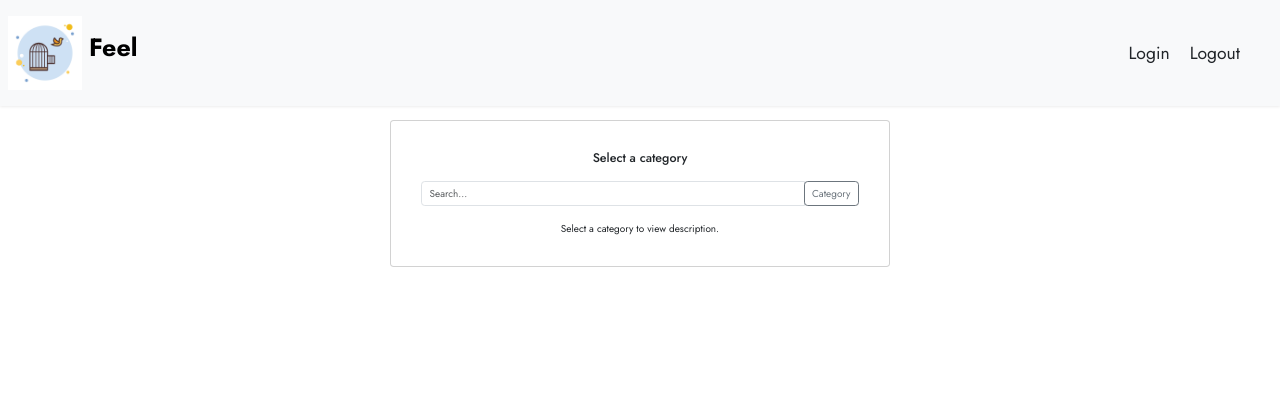
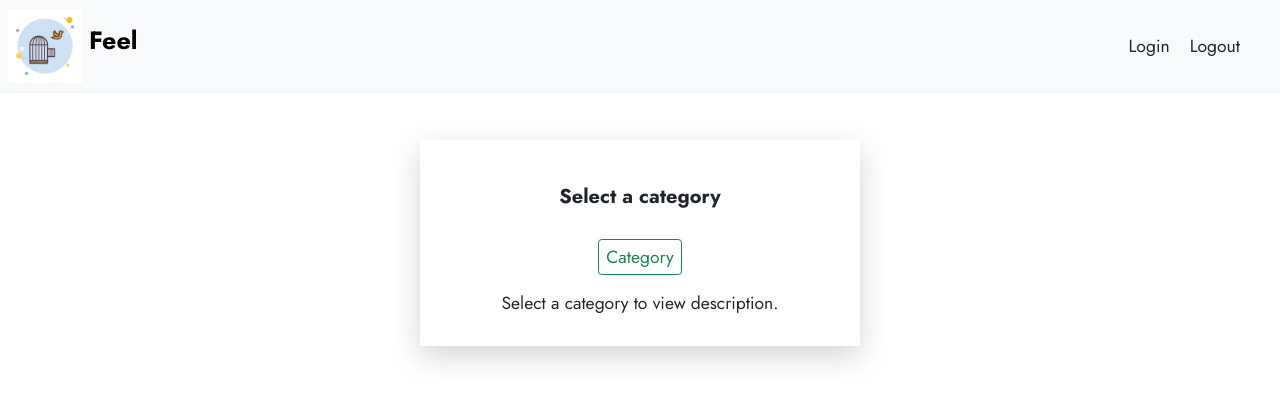
Before and after one commit to manasiPandey21/Feel, a React (Create React App) app: page / in a window 1280 px wide. Shown: the top 404 px of the page. Built offline with nearby package versions, Linux system fonts and the light colour scheme.

Commit message:
category completed

```diff
--- a/src/Home_page.jsx
+++ b/src/Home_page.jsx
@@ -4,48 +4,46 @@ import 'bootstrap/dist/css/bootstrap.min.css';
 
 const Home_page = () => {
   const [selectedCategory, setSelectedCategory] = useState(null);
+  const [showCategoryList, setShowCategoryList] = useState(false);
 
   const handleSelectCategory = (categoryName) => {
     setSelectedCategory(categoryName);
+    setShowCategoryList(false);
+  };
+
+  const handleToggleCategoryList = () => {
+    setShowCategoryList(!showCategoryList);
   };
 
   return (
     <>
-    <div className='my-5 pt-5'></div>
-<div className='container my-5 pt-5'>
-      <div className='card text-center mx-auto' style={{ maxWidth: '500px' }}>
-        <div className='card-body p-5'>
-          <h5 className='card-title mb-4'>{selectedCategory || 'Select a category'}</h5>
-          <div className='input-group mb-3'>
-            <input
-              type='text'
-              className='form-control'
-              placeholder='Search...'
-              aria-label='Search'
-              aria-describedby='button-addon2'
-            />
-            <div className='input-group-append'>
+      <div className='text-center mx-auto p-5 m-5' style={{ maxWidth: '500px' }}>
+        <div className='card-body shadow-lg p-5'>
+          <h5 className='card-title mb-4 fs-2 py-4 fw-bold'>{selectedCategory || 'Select a category'}</h5>
+          <div className='input-group mb-3 mx-auto' style={{ maxWidth: '80%' }}>
+            <div className='input-group-append mx-auto'>
               <button
-                className='btn btn-outline-secondary'
+                className='btn btn-outline-success fs-3'
                 type='button'
                 data-bs-toggle='collapse'
                 data-bs-target='#categoryCollapse'
                 aria-expanded='false'
                 aria-controls='categoryCollapse'
+                onClick={handleToggleCategoryList}
               >
                 {selectedCategory || 'Category'}
               </button>
             </div>
-
           </div>
-          <div className='collapse' id='categoryCollapse'>
-            <div className='card card-body'>
-              <ul className='list-group'>
+          <div className={`collapse ${showCategoryList ? 'show' : ''}`} id='categoryCollapse'>
+            <div className='card-body mx-auto'>
+              <ul className='list-group text-center fs-4 list-group-flush' style={{ width: '80%', margin: 'auto', padding: '10px' }}>
                 {category.map((categoryItem) => (
                   <li
                     key={categoryItem.id}
                     className='list-group-item'
                     onClick={() => handleSelectCategory(categoryItem.name)}
+                    style={{ cursor: 'pointer' }}
                   >
                     {categoryItem.name}
                   </li>
@@ -53,16 +51,14 @@ const Home_page = () => {
               </ul>
             </div>
           </div>
-          <p className='card-text mt-4'>
+          <p className='card-text mt-4 fs-3'>
             {selectedCategory
               ? category.find((categoryItem) => categoryItem.name === selectedCategory).description
               : 'Select a category to view description.'}
           </p>
         </div>
       </div>
-    </div>
     </>
-
   );
 };
 
--- a/src/Navbar.jsx
+++ b/src/Navbar.jsx
@@ -4,7 +4,7 @@ import "bootstrap/dist/css/bootstrap.min.css";
 
 const Navbar = () => {
     return (
-        <nav className='navbar navbar-expand navbar-light bg-light fixed-top shadow-sm py-3 '>
+        <nav className='navbar navbar-expand navbar-light bg-light fixed-top shadow-sm py-1 '>
             <div className="container-fluid">
                 <a className="navbar-brand" href="/">
                     <img src="icon_feel.png" alt="" width="74" height="74" className="d-inline-block align-text-center" />
--- a/src/databases/category.jsx
+++ b/src/databases/category.jsx
@@ -1,61 +1,70 @@
-const category=
-    [
+const category = [
     {
       "id": 1,
       "name": "Am I Normal?",
-            "description": "Wondering if your thoughts and feelings are normal? It's normal to feel like that, we are here to help you. Explore this category to gain insights and perspectives on common experiences."
+      "description": "Wondering if your thoughts and feelings are normal? It's normal to feel like that, we are here to help you. Explore this category to gain insights and perspectives on common experiences.",
+      "image": "https://www.google.com/imgres?imgurl=https%3A%2F%2Fwww.shutterstock.com%2Fimage-photo%2Fyoung-parents-playing-their-daughter-260nw-310603055.jpg&tbnid=wJ7RBrH-px8GeM&vet=10CAwQxiAoBGoXChMI0KXZyoCfhAMVAAAAAB0AAAAAEB8..i&imgrefurl=https%3A%2F%2Fwww.shutterstock.com%2Fsearch%2Fgood-parent&docid=62EcTIvu5D-Z_M&w=390&h=280&itg=1&q=parent%20pressure%20%20images%20in%20desktop%20size&ved=0CAwQxiAoBGoXChMI0KXZyoCfhAMVAAAAAB0AAAAAEB8"
     },
     {
       "id": 2,
       "name": "Depression",
-            "description": "Learn more about depression, its symptoms, and coping mechanisms. Discover resources to help you or others dealing with depression."
+      "description": "Learn more about depression, its symptoms, and coping mechanisms. Discover resources to help you or others dealing with depression.",
+      "image": "https://www.google.com/url?sa=i&url=https%3A%2F%2Fdepositphotos.com%2Fphotos%2Fdrugs-and-alcohol.html&psig=AOvVaw1Ce22rP_yUqs8p8IOGql42&ust=1707592930045000&source=images&cd=vfe&opi=89978449&ved=0CBMQjRxqFwoTCLCGj8L9noQDFQAAAAAdAAAAABAE",
     },
     {
       "id": 3,
       "name": "Drugs and Alcohol",
-            "description": "Explore information on drugs and alcohol, their effects, and find support if you or someone you know is struggling with substance abuse."
+      "description": "Explore information on drugs and alcohol, their effects, and find support if you or someone you know is struggling with substance abuse.",
+      "image": "https://example.com/image-url.jpg"
     },
     {
       "id": 4,
       "name": "Anxiety",
-            "description": "Get insights into anxiety, its causes, and strategies to manage and overcome anxious thoughts and feelings."
+      "description": "Get insights into anxiety, its causes, and strategies to manage and overcome anxious thoughts and feelings.",
+      "image": "https://example.com/image-url.jpg"
     },
     {
       "id": 5,
       "name": "Relationship",
-            "description": "Navigate the complexities of relationships. Find advice on communication, conflict resolution, and building healthy connections with others."
+      "description": "Navigate the complexities of relationships. Find advice on communication, conflict resolution, and building healthy connections with others.",
+      "image": "https://example.com/image-url.jpg"
     },
     {
       "id": 6,
       "name": "Study",
-            "description": "Discover tips and resources for effective studying, time management, and coping with academic stress to enhance your educational experience."
+      "description": "Discover tips and resources for effective studying, time management, and coping with academic stress to enhance your educational experience.",
+      "image": "https://example.com/image-url.jpg"
     },
     {
       "id": 7,
       "name": "Suicide",
-            "description": "If you or someone you know is struggling with thoughts of suicide, find resources and support here. It's important to reach out and talk to someone."
+      "description": "If you or someone you know is struggling with thoughts of suicide, find resources and support here. It's important to reach out and talk to someone.",
+      "image": "https://example.com/image-url.jpg"
     },
     {
       "id": 8,
       "name": "Health",
-            "description": "Learn about maintaining good physical and mental health. Find information on nutrition, exercise, and habits that contribute to overall well-being."
+      "description": "Learn about maintaining good physical and mental health. Find information on nutrition, exercise, and habits that contribute to overall well-being.",
+      "image": "https://example.com/image-url.jpg"
     },
     {
       "id": 9,
       "name": "Peer Pressure",
-            "description": "Explore the concept of peer pressure and ways to navigate social situations while staying true to yourself. Gain insights into making positive choices."
+      "description": "Explore the concept of peer pressure and ways to navigate social situations while staying true to yourself. Gain insights into making positive choices.",
+      "image": "https://example.com/image-url.jpg"
     },
     {
       "id": 10,
       "name": "Parent Pressure",
-            "description": "Understand and manage parental expectations and pressure. Find advice on communication and building a supportive relationship with your parents."
+      "description": "Understand and manage parental expectations and pressure. Find advice on communication and building a supportive relationship with your parents.",
+      "image": "https://example.com/image-url.jpg"
     },
     {
       "id": 11,
       "name": "Domestic Violence",
-            "description": "If you or someone you know is experiencing domestic violence, access resources and support to break free from an abusive situation. Your safety is a priority."
+      "description": "If you or someone you know is experiencing domestic violence, access resources and support to break free from an abusive situation. Your safety is a priority.",
+      "image": "https://example.com/image-url.jpg"
     }
-    ]
+  ];
 
-
-export default category
+  export default category;
--- a/src/index.css
+++ b/src/index.css
@@ -1,5 +1,6 @@
 body {
-  margin: 0;
+  margin: 20;
+padding-top: 80px;
   font-family: -apple-system, BlinkMacSystemFont, 'Segoe UI', 'Roboto', 'Oxygen',
     'Ubuntu', 'Cantarell', 'Fira Sans', 'Droid Sans', 'Helvetica Neue',
     sans-serif;
```
Lines whose indentation alone changed are shown as unchanged.
